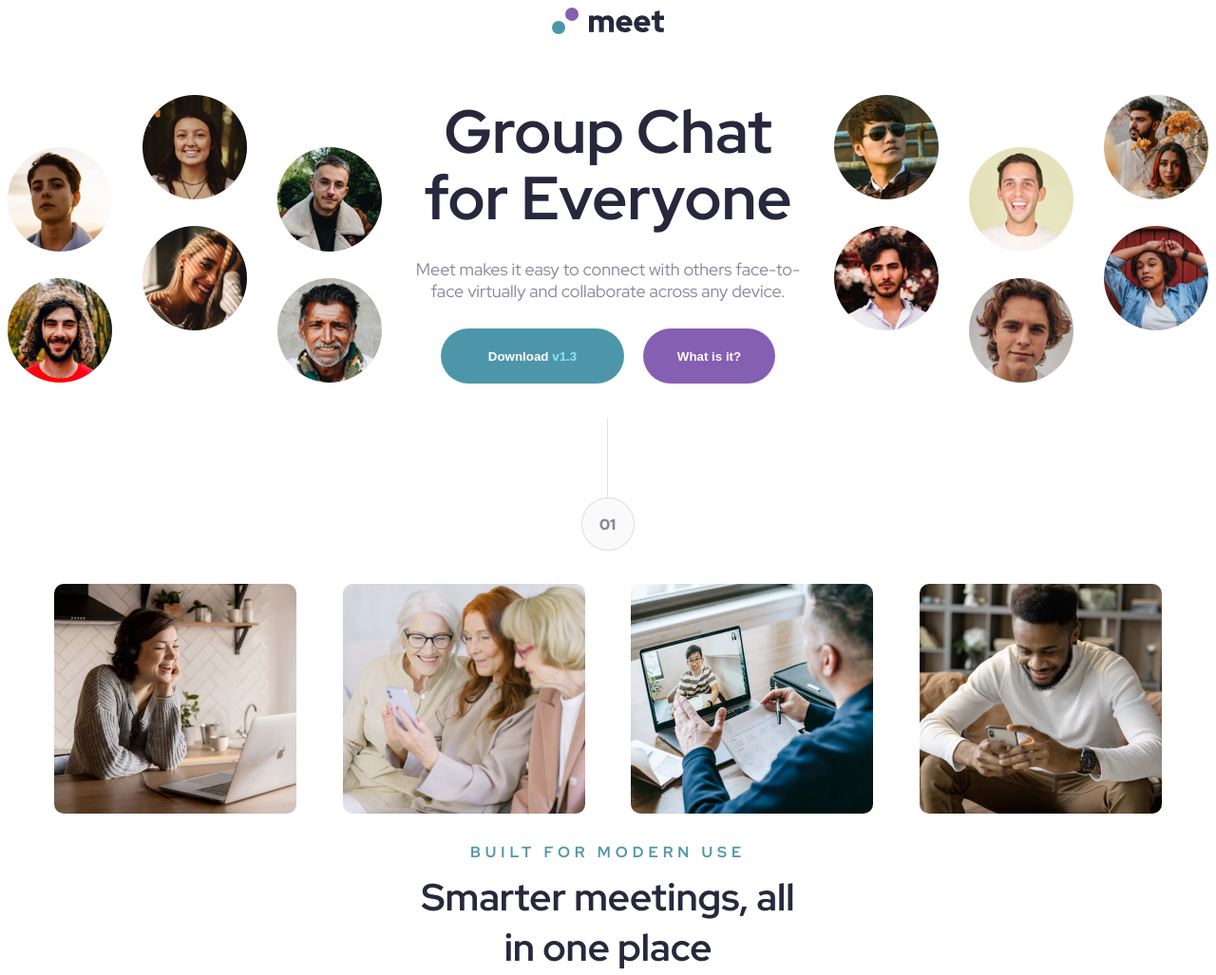
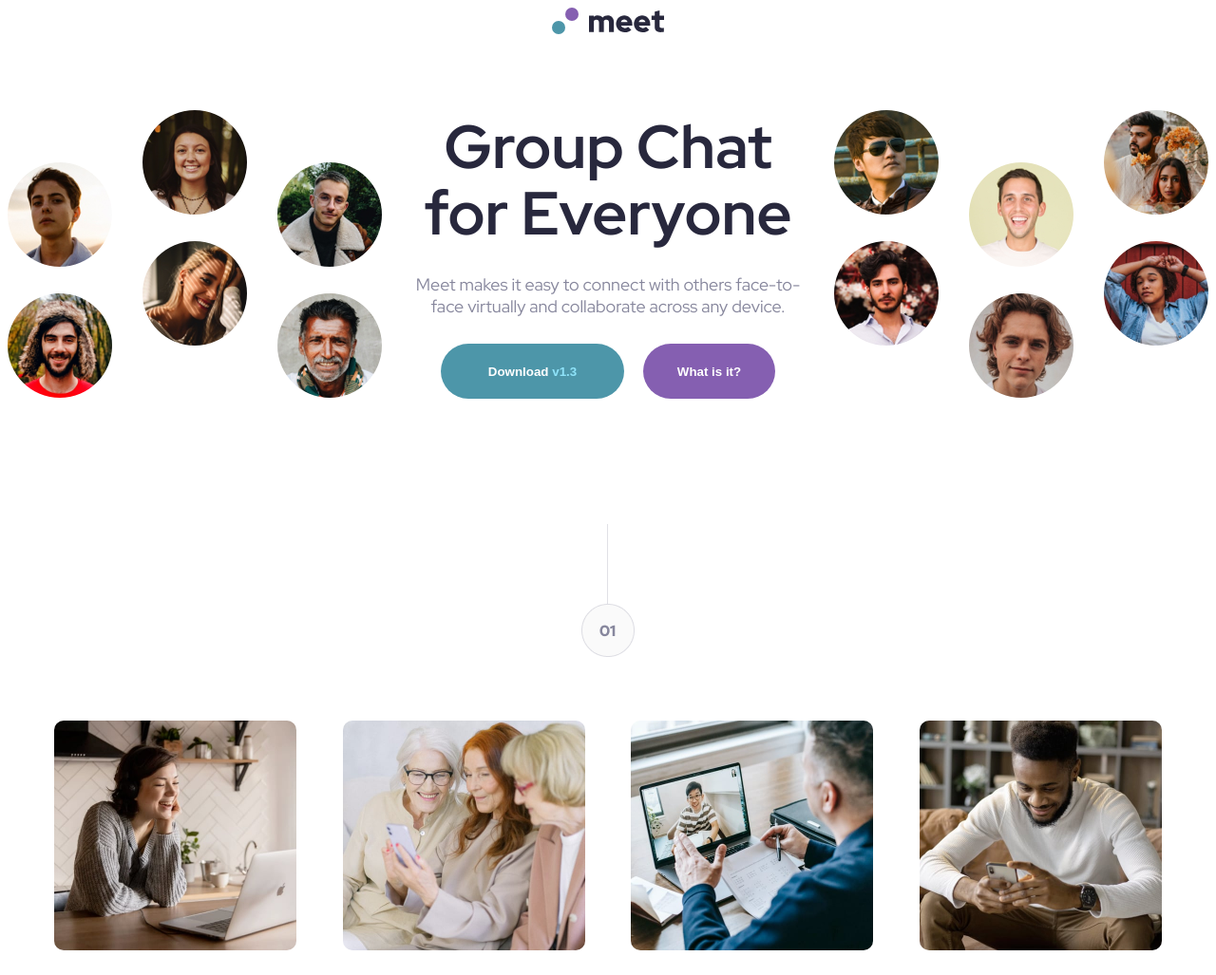
Before and after one commit to mike15395/meet-landing-page-challenge, a plain HTML site: page starter-code/index.html in a window 1280 px wide. Shown: the top 1027 px of the page at 95% size. Drawn offline with Linux system fonts and the light colour scheme.

Commit message:
minor-alignment-fixes

```diff
--- a/starter-code/index.css
+++ b/starter-code/index.css
@@ -21,7 +21,7 @@ main{
     display: grid;
     grid-template-columns: 1fr;
     grid-template-rows: repeat(3,auto);
-    gap: 2rem;
+    gap: 8rem;
 
 }
 
@@ -30,7 +30,7 @@ main{
    display: flex;
   justify-content: center;
   align-items: center;
-  padding-bottom: 4rem;
+  padding-bottom: 5rem;
 
 }
 
@@ -235,6 +235,7 @@ footer {
 
 .image-one{
     place-self: center;
+    padding-bottom: 2rem;
 }
 
 .image-two{
```
